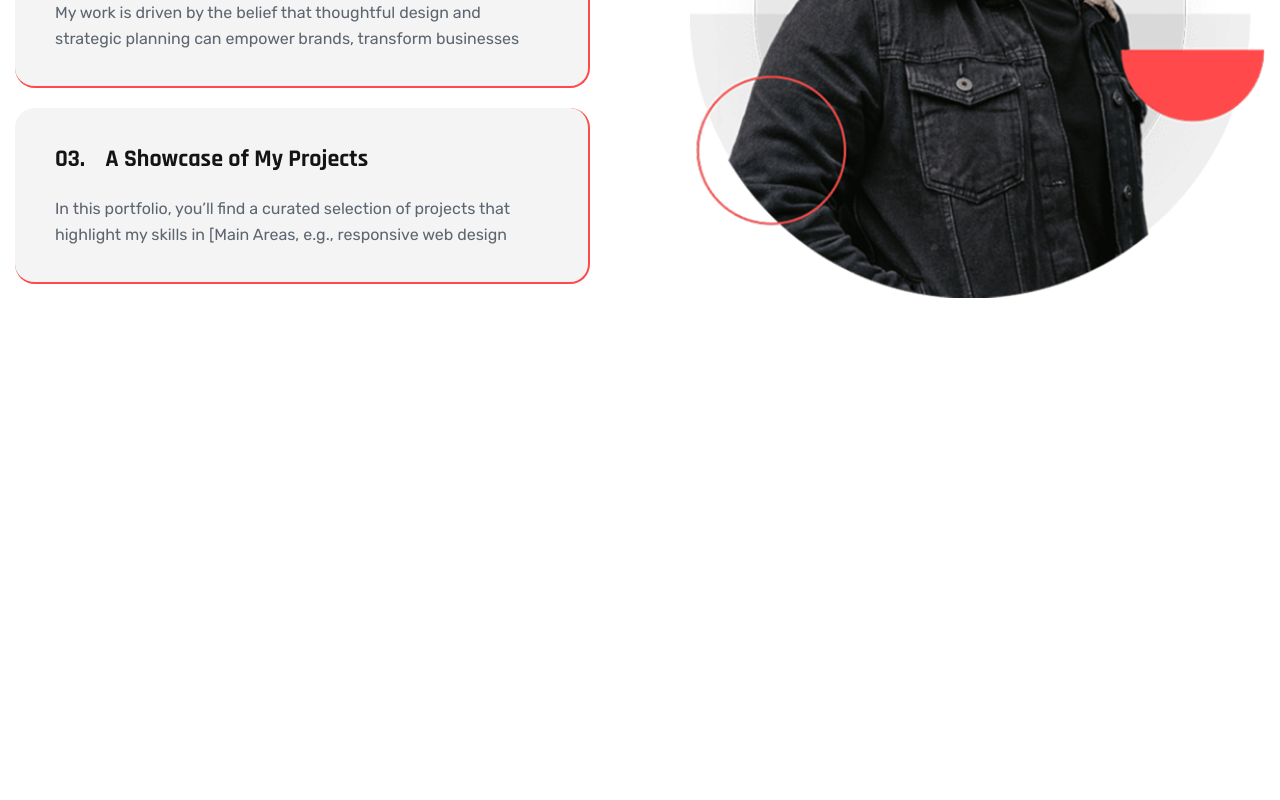
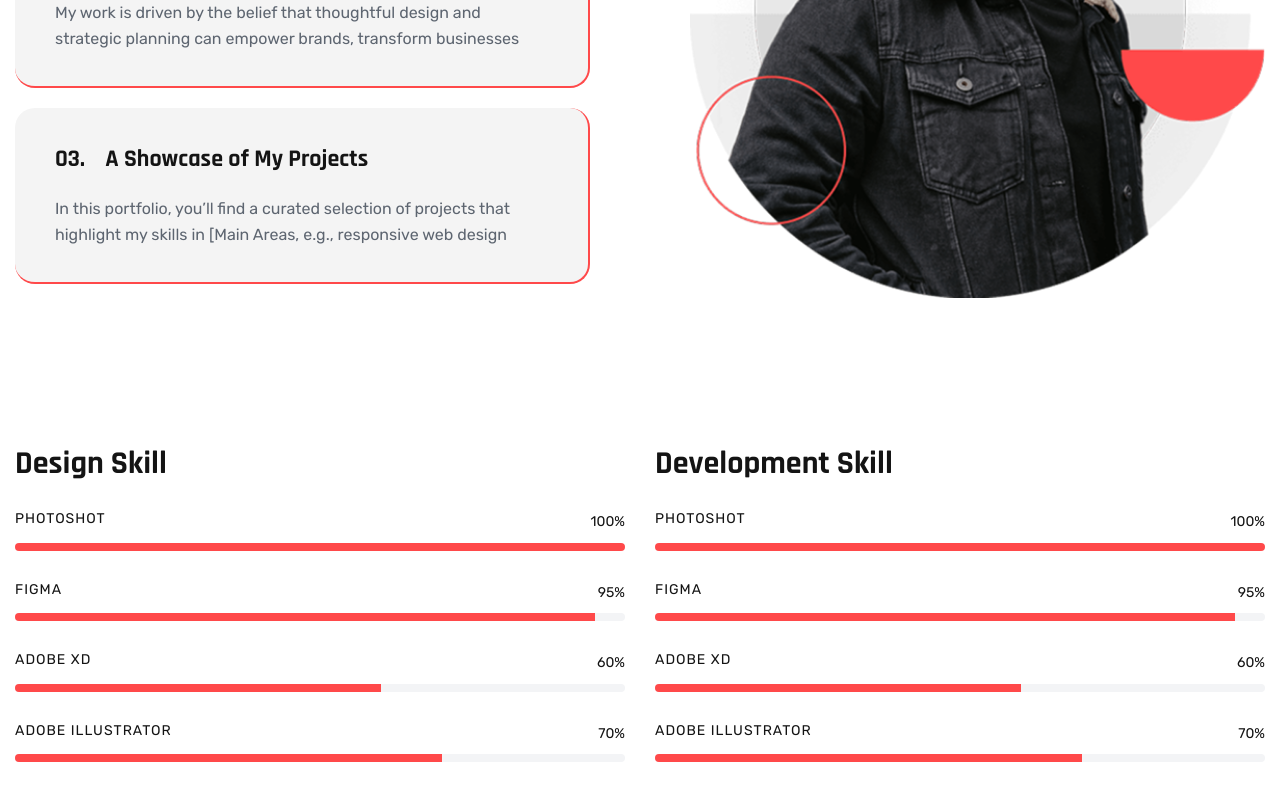
Before and after one commit to sk-mitul/inverse-web, a React (Vite) app: page / in a window 1280 px wide. Shown: the part 2456-3256 px from the top of the page. Before the commit the page ends 2874 px from the top, so only its background shows below. Built offline with nearby package versions, Linux system fonts and the light colour scheme.

Commit message:
section-6 done

```diff
--- a/src/App.jsx
+++ b/src/App.jsx
@@ -3,6 +3,7 @@ import Hero from './Hero'
 import Service from './Service'
 import Experience from './Experience'
 import LatestService from './LatestService'
+import Skill from './Skill'
 
 function App() {
 
@@ -13,6 +14,7 @@ function App() {
       <Service/>
       <Experience/>
       <LatestService/>
+      <Skill/>
     </>
   )
 }
--- /dev/null
+++ b/src/Skill.jsx
@@ -0,0 +1,58 @@
+import React from 'react';
+
+const skillsData = {
+  design: [
+    { name: 'PHOTOSHOT', level: 100 },
+    { name: 'FIGMA', level: 95 },
+    { name: 'ADOBE XD', level: 60 },
+    { name: 'ADOBE ILLUSTRATOR', level: 70 },
+  ],
+  development: [
+    { name: 'PHOTOSHOT', level: 100 },
+    { name: 'FIGMA', level: 95 },
+    { name: 'ADOBE XD', level: 60 },
+    { name: 'ADOBE ILLUSTRATOR', level: 70 },
+  ]
+};
+
+const SkillItem = ({ name, level }) => (
+  <div className="mt-7.5">
+    <div className="flex justify-between mb-2">
+      <span className="text-sm font-rubik tracking-[1px] leading-[17.5px]">{name}</span>
+      <span className="text-sm font-rubik leading-[24.5px]">{level}%</span>
+    </div>
+    <div className="w-full bg-gray-100 h-2 rounded-full overflow-hidden">
+      <div
+        className="bg-tomato h-full transition-all duration-1000 ease-out"
+        style={{ width: `${level}%` }}
+      />
+    </div>
+  </div>
+);
+
+function Skill() {
+  return (
+    <section id="skill" className="mx-auto max-w-326.25 px-3.75 py-7.5 lg:mb-22.5">
+      <div className="grid grid-cols-1 md:grid-cols-2 gap-7.5 text-chinese-black">
+
+        {/* Design Column */}
+        <div>
+          <h2 className="font-bold text-[32px] leading-8">Design Skill</h2>
+          {skillsData.design.map((skill, index) => (
+            <SkillItem key={index} name={skill.name} level={skill.level} />
+          ))}
+        </div>
+
+        {/* Development Column */}
+        <div>
+          <h2 className="font-bold text-[32px] leading-8">Development Skill</h2>
+          {skillsData.development.map((skill, index) => (
+            <SkillItem key={index} name={skill.name} level={skill.level} />
+          ))}
+        </div>
+
+      </div>
+    </section>
+  );
+}
+export default Skill
```
